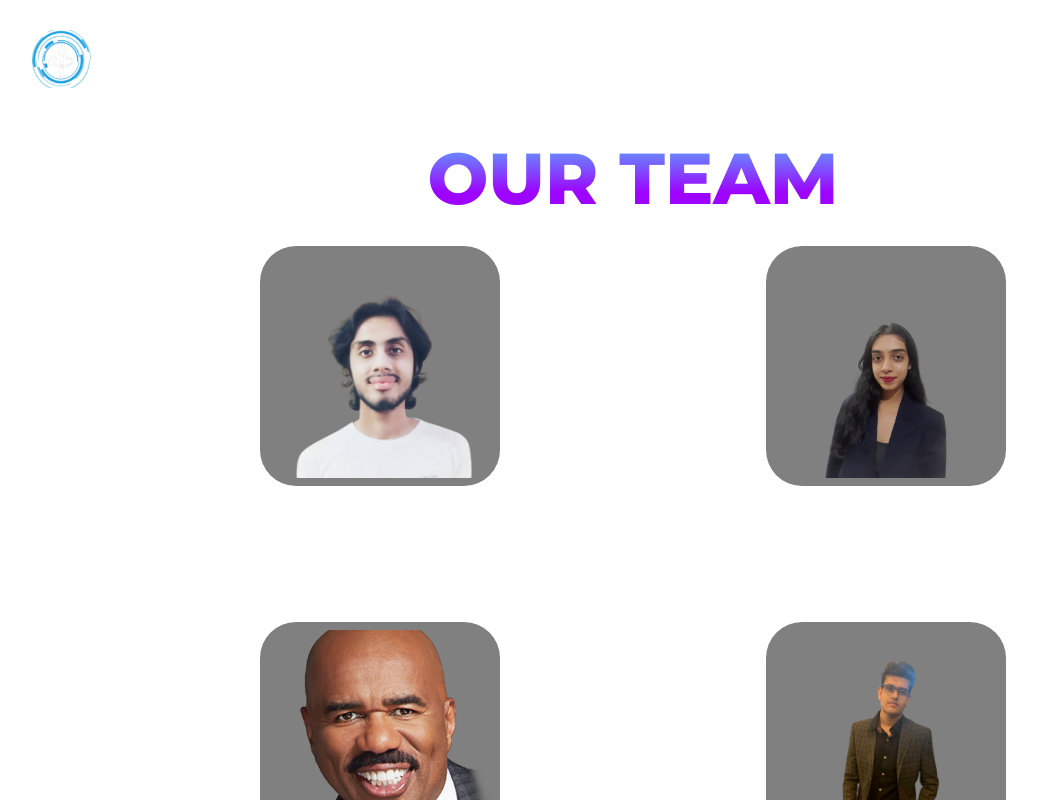
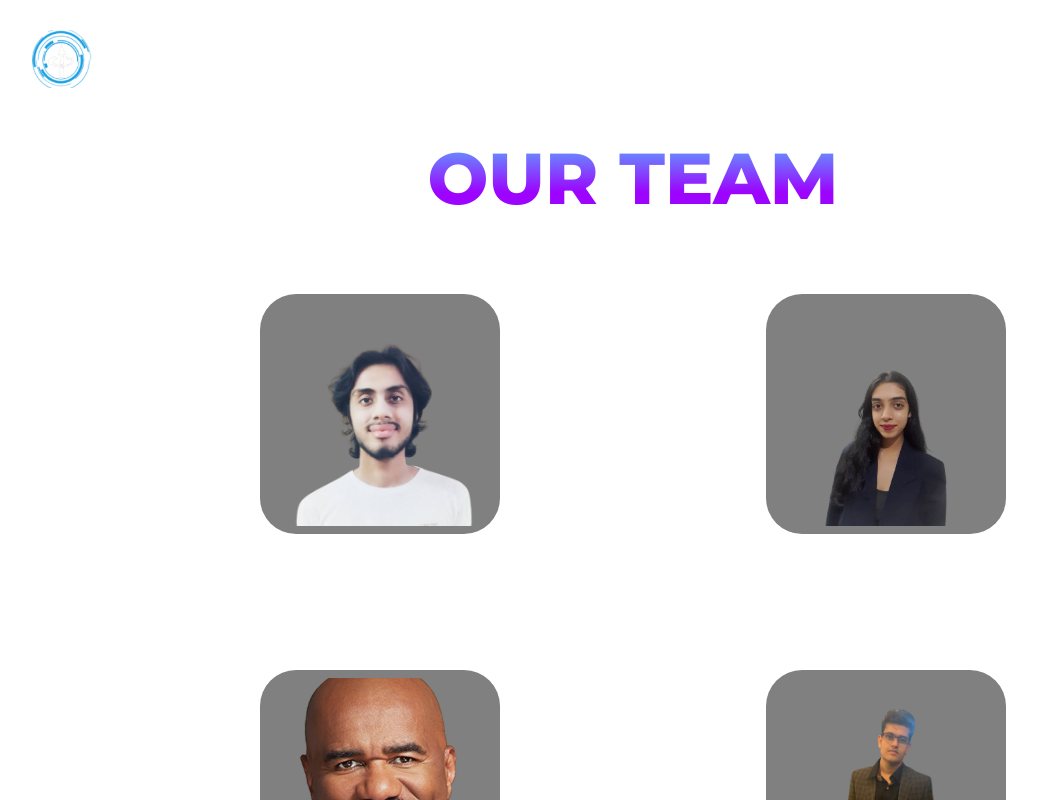
Before and after one commit to Devesh-coder/IEEE-DJSCE-Website, a React (Create React App) app: page /teams in a window 1280 px wide. Shown: the top 800 px of the page, without its empty margins (7-1044 px from the left). Built offline with nearby package versions, Linux system fonts and the light colour scheme.

Commit message:
Increased gap between title and teamTitleComp

```diff
--- a/src/components/Team/Team.module.scss
+++ b/src/components/Team/Team.module.scss
@@ -9,6 +9,9 @@
     font-family: Montserrat, -apple-system, BlinkMacSystemFont, 'Segoe UI', Roboto, Oxygen, Ubuntu, Cantarell, 'Open Sans', 'Helvetica Neue', sans-serif;
 
     .teams__body{
+        display: flex;
+        flex-direction: column;
+        gap: 3rem;
         color: white;
 
         .teams__title{
```
